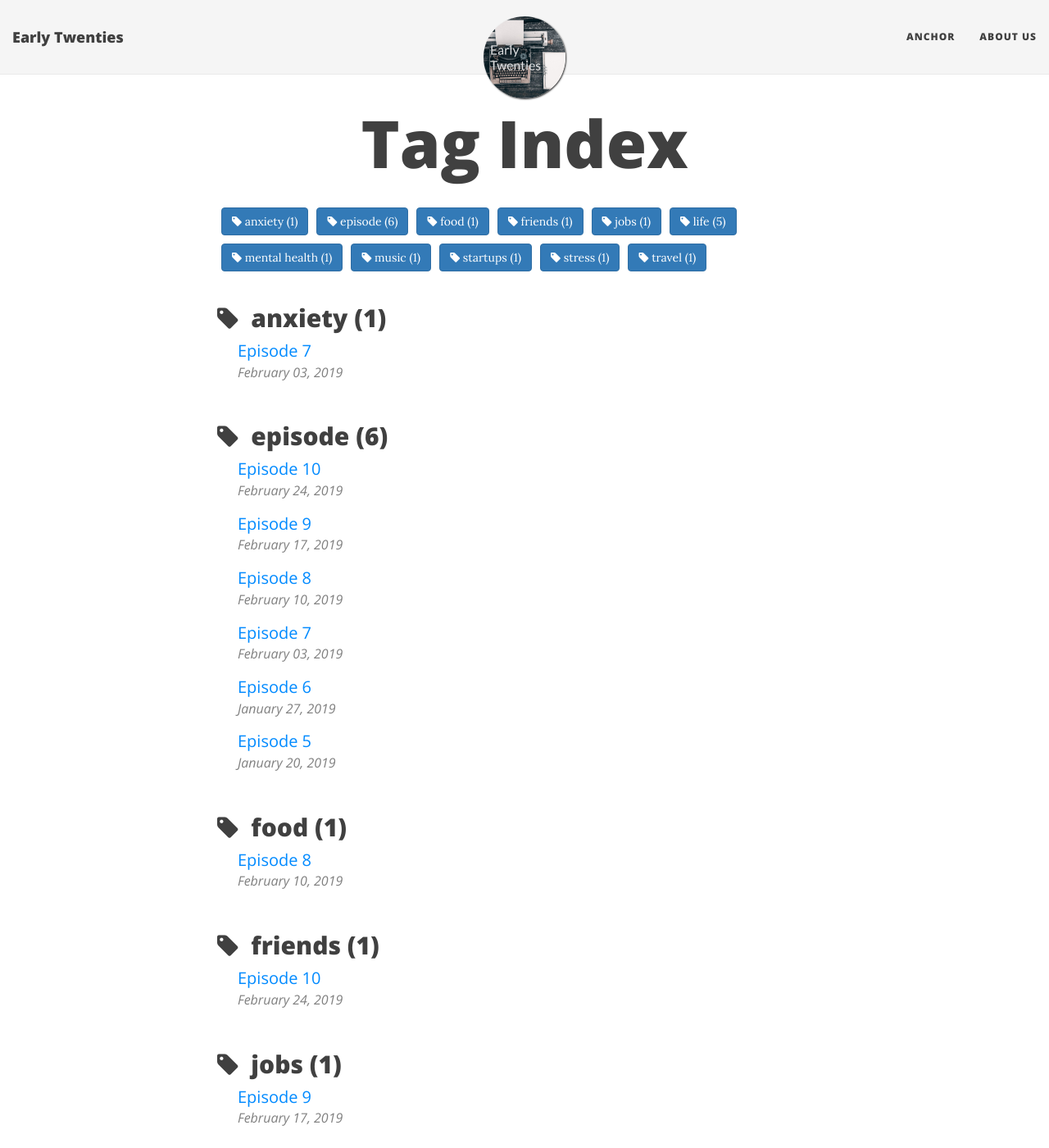
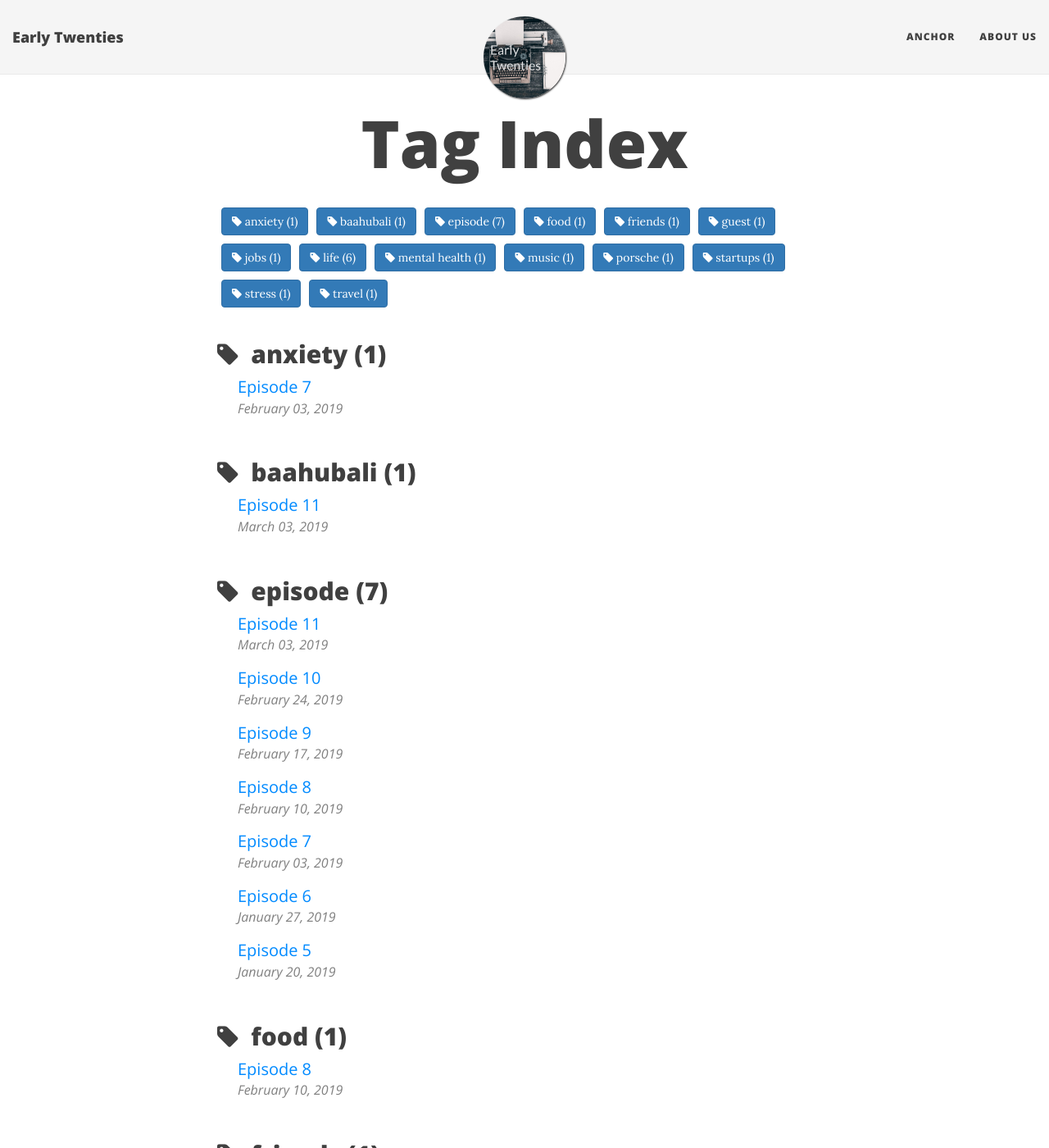
Before and after one commit to Zephrys/zephrys.github.io, a Jekyll site: the page built from tags.html, in a window 1280 px wide and 1400 px high. Shown: the whole window at 82% size. Built offline with Jekyll 4.4.1, drawn with Linux system fonts in a browser that asks for light colours; nearby versions of some CDN libraries; some of the changed text lies outside the part shown.

Commit message:
Create 2019-03-03-episode-11.md

```diff
--- a/_posts/2019-03-03-episode-11.md
+++ b/_posts/2019-03-03-episode-11.md
@@ -1,9 +1,16 @@
 ---
 layout: post
-published: false
+published: true
 title: Episode 11
 subtitle: The Baahubali of Singapore! | Guest episode with Ramsri Goutham!
 date: '2019-03-03'
+tags:
+  - episode
+  - life
+  - porsche
+  - baahubali
+  - guest
+comments: true
 ---
 Baahubali!!!
 
```
